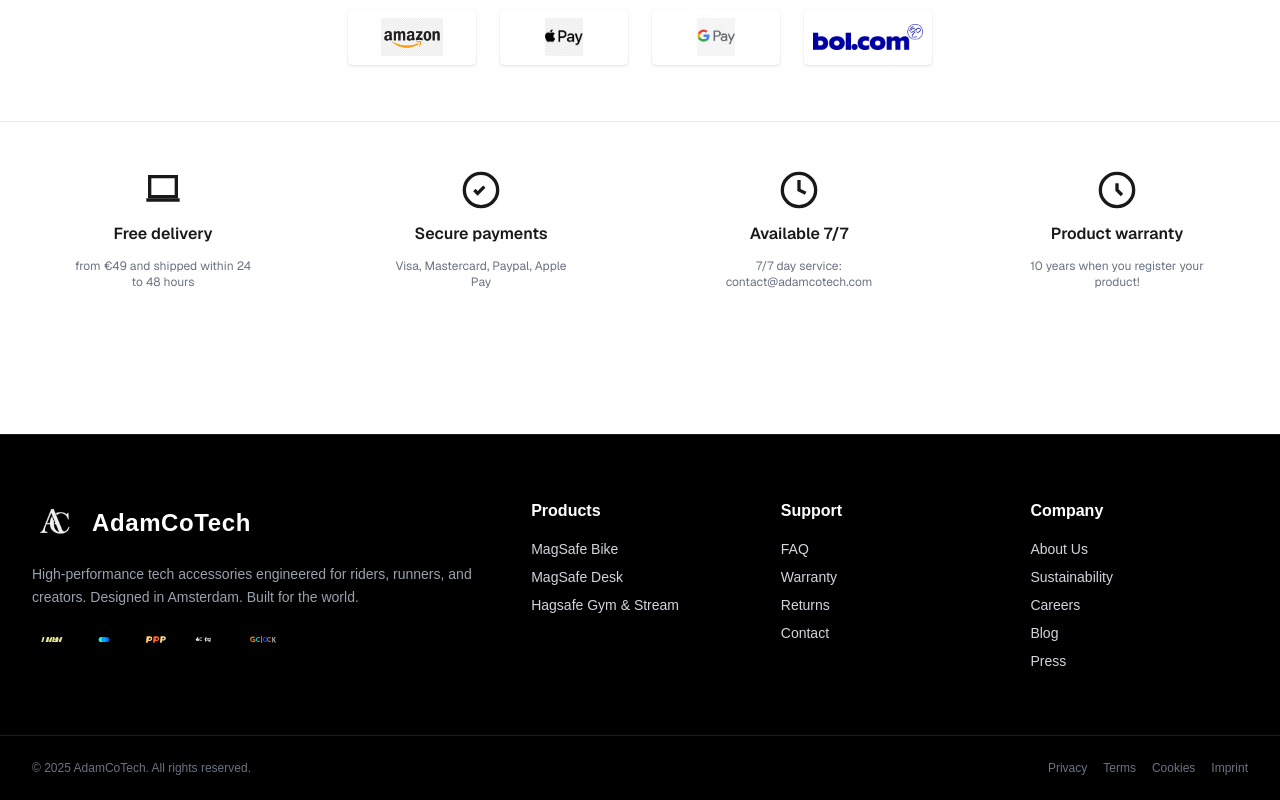
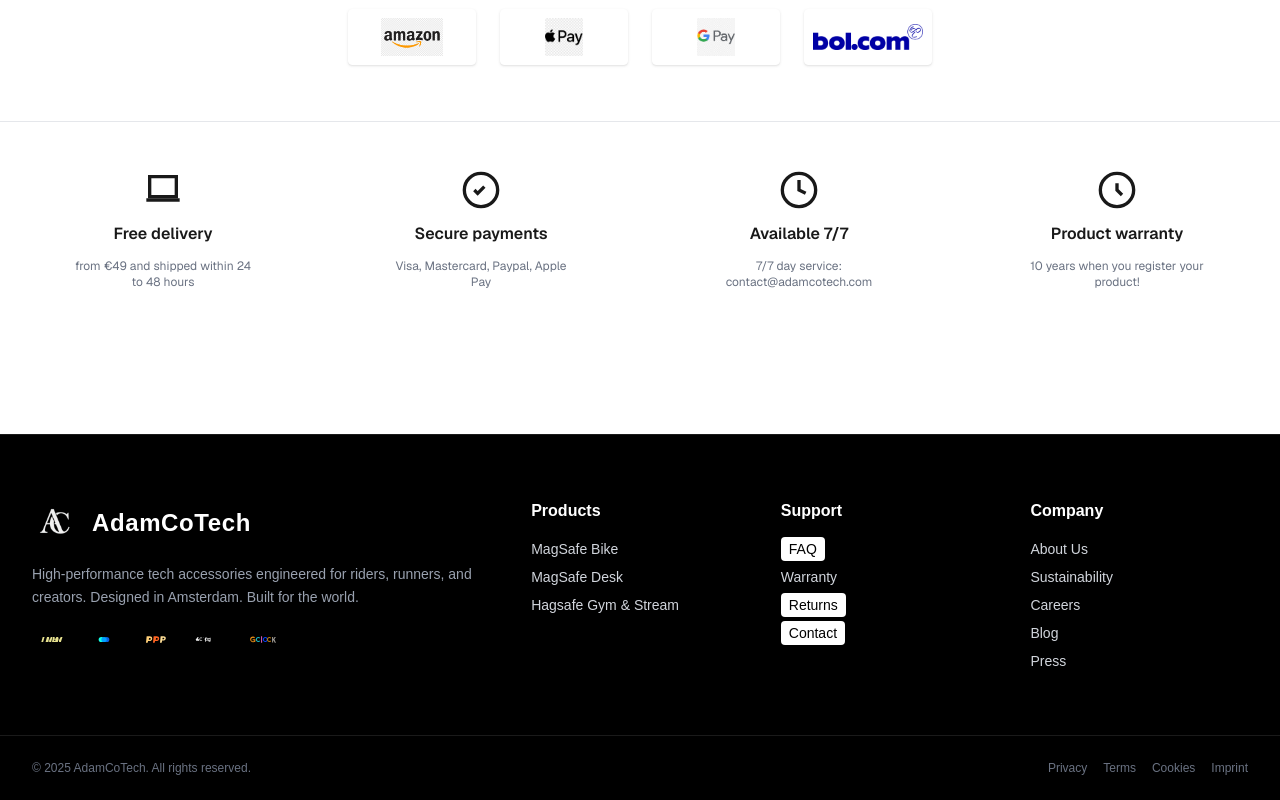
Before and after one commit to alexsharp-ai/actech, a Next.js app: page / in a window 1280 px wide. Shown: the part 2633-3433 px from the top of the page. Built offline with nearby package versions, Linux system fonts and the light colour scheme.

Commit message:
feat: highlight FAQ, Returns, Contact links with white background in footer

```diff
--- a/src/components/SiteFooter.tsx
+++ b/src/components/SiteFooter.tsx
@@ -32,7 +32,17 @@ export default function SiteFooter(){
         <div>
           <h4 className="text-white font-semibold mb-4">Support</h4>
             <ul className="space-y-2 text-sm">
-              {[{label:'FAQ',href:'/faq'},{label:'Warranty',href:'/warranty'},{label:'Returns',href:'/returns'},{label:'Contact',href:'/contact'}].map(i => <li key={i.label}><a href={i.href} className="hover:text-white transition">{i.label}</a></li>)}
+              {[{label:'FAQ',href:'/faq'},{label:'Warranty',href:'/warranty'},{label:'Returns',href:'/returns'},{label:'Contact',href:'/contact'}].map(i => {
+                const highlight = ['FAQ','Returns','Contact'].includes(i.label);
+                const base = 'transition';
+                const normal = 'hover:text-white';
+                const pill = 'bg-white text-black rounded px-2 py-1 font-medium hover:bg-white hover:text-black shadow-sm';
+                return (
+                  <li key={i.label}>
+                    <a href={i.href} className={base + ' ' + (highlight ? pill : normal)}>{i.label}</a>
+                  </li>
+                );
+              })}
             </ul>
         </div>
         <div>
```
